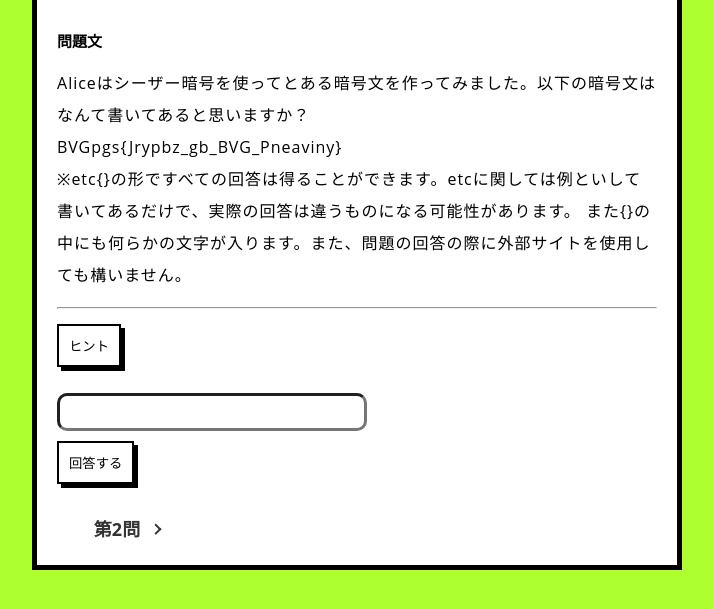
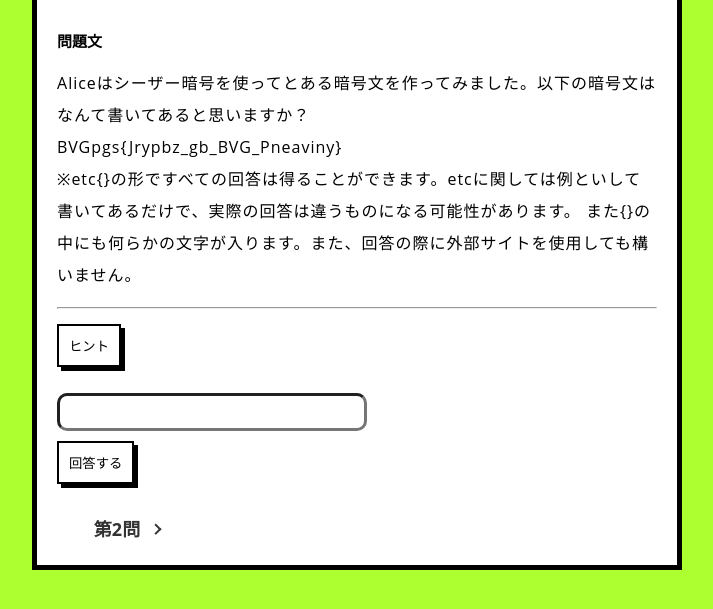
Before and after one commit to kouse-ikuta/OIT_CTF, a plain HTML site: page question1.html in a window 1280 px wide. Shown: the part 115-724 px from the top of the page, without its empty margins (283-996 px from the left). Drawn offline with nearby package versions, Linux system fonts and the light colour scheme.

Commit message:
Revert "qest1"
This reverts commit 39eb207802d1425d87bf33110b9d304eba1b5a1f.

```diff
--- a/question1.html
+++ b/question1.html
@@ -21,7 +21,7 @@
             BVGpgs{Jrypbz_gb_BVG_Pneaviny}
             <br>
             ※etc{}の形ですべての回答は得ることができます。etcに関しては例といして書いてあるだけで、実際の回答は違うものになる可能性があります。
-            また{}の中にも何らかの文字が入ります。また、問題の回答の際に外部サイトを使用しても構いません。
+            また{}の中にも何らかの文字が入ります。また、回答の際に外部サイトを使用しても構いません。
         </p>
         <hr>
         <button class="btn1" type="button" onclick="hint();"><span>ヒント</span></button>
```
